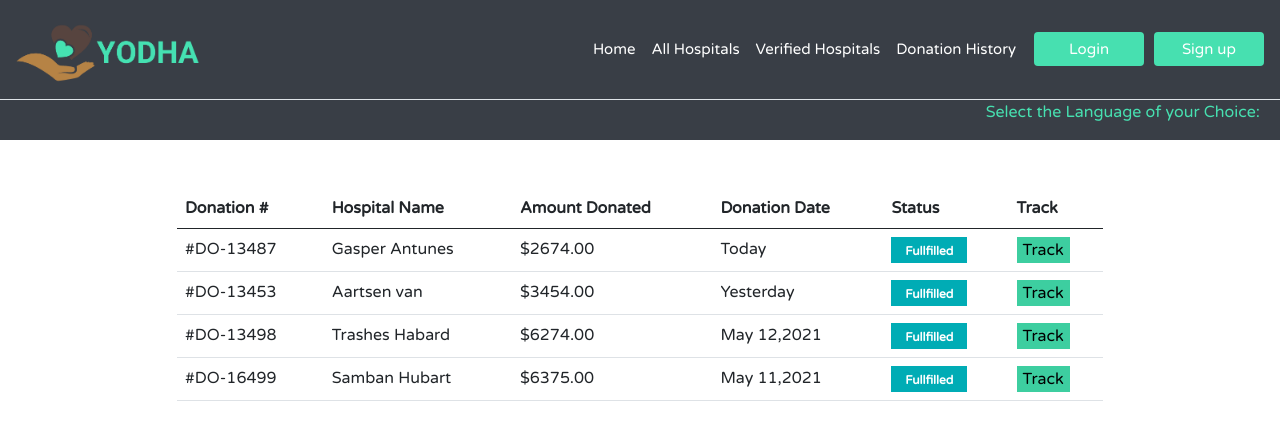
After one commit to niksm7/Yodha, a Django app: template templates/donor/donations.html in a window 1280 px wide. The commit adds this page. Shown: the top 440 px of the page. Run offline with Django 3.2, Linux system fonts and the light colour scheme; the template is opened without the code that fills it, so the values that code supplies are empty; some libraries are stand-ins or nearby versions.

Commit message:
donor complete

```diff
--- a/Yodha/urls.py
+++ b/Yodha/urls.py
@@ -9,5 +9,6 @@ urlpatterns = [
     path('admin/', admin.site.urls),
     path('donor/hospitalleads',views.hospitalleads,name="hospitalleads"),
     path('',views.home,name="home"),
-    path('under-verification',views.under_verification,name="home"),
+    path('donor/under-verification',views.under_verification,name="under_verification"),
+    path('donations',views.donations,name="donations"),
 ]+static(settings.MEDIA_URL,document_root=settings.MEDIA_ROOT)
--- a/Yodha/views.py
+++ b/Yodha/views.py
@@ -13,3 +13,6 @@ def home(request):
 
 def under_verification(request):
     return render(request,'donor/under_verification.html')
+
+def donations(request):
+    return render(request,'donor/donations.html')
--- a/templates/basic.html
+++ b/templates/basic.html
@@ -37,10 +37,9 @@
 
 			<div class="navbar-nav ml-auto action-buttons" style="flex:none">
 				<a href="/" class="nav-item nav-link">Home</a>
-				<a href="/donations/plasma/" class="nav-item nav-link">All Hospitals</a>
-				<a href="/donations/plasma/" class="nav-item nav-link">Under Verification</a>
-				<a href="/discussions/" class="nav-item nav-link">Verified Hospitals</a>
-				<a href="/discussions/" class="nav-item nav-link">Donate Now</a>
+				<a href="/donor/hospitalleads" class="nav-item nav-link">All Hospitals</a>
+				<a href="/donor/under-verification" class="nav-item nav-link">Verified Hospitals</a>
+				<a href="/donations" class="nav-item nav-link">Donation History</a>
 				{% if request.user.is_authenticated %}
 				<div class="nav-item dropdown">
 					{% comment %} <a href="#" data-toggle="dropdown" class="nav-item nav-link dropdown-toggle">Welcome
--- /dev/null
+++ b/templates/donor/donations.html
@@ -0,0 +1,120 @@
+{% extends 'basic.html' %}
+{% block basic_title %}Yodha :: Donation History{% endblock basic_title %}
+
+{% block basic_head %}
+
+{% endblock basic_head %}
+<link rel="stylesheet" href="https://stackpath.bootstrapcdn.com/bootstrap/4.4.1/css/bootstrap.min.css">
+<link rel="stylesheet" href="https://cdnjs.cloudflare.com/ajax/libs/font-awesome/4.7.0/css/font-awesome.min.css">
+<link rel="stylesheet" href="https://use.fontawesome.com/releases/v5.7.2/css/all.css">
+<link rel="stylesheet" href="/media/css/donations.css">
+
+{% block basic_body %}
+
+<div class="container mt-5">
+    <div class="d-flex justify-content-center row">
+        <div class="col-md-10">
+            <div class="rounded">
+                <div class="table-responsive table-borderless">
+                    <table class="table">
+                        <thead>
+                            <tr>
+                                <th>Donation #</th>
+                                <th>Hospital Name</th>
+                                <th>Amount Donated</th>
+                                <th>Donation Date</th>
+                                <th>Status</th>
+                                <th>Track</th>
+                            </tr>
+                        </thead>
+                        <tbody class="table-body">
+                            <tr class="cell-1">
+
+                                <td>#DO-13487</td>
+                                <td>Gasper Antunes</td>
+                                <td>$2674.00</td>
+                                <td>Today</td>
+                                <td><button style="background-color:#00ACB5; border:none;"><span
+                                            class="badge badge-success">Fullfilled</span></button></td>
+                                <td><button style="background-color:#3DCEA0; border:none;" type="button"
+                                        data-toggle="modal" data-target="#myModal"> Track</button></td>
+                            </tr>
+                            <tr class="cell-1">
+
+                                <td>#DO-13453</td>
+                                <td>Aartsen van</td>
+                                <td>$3454.00</td>
+                                <td>Yesterday</td>
+                                <td><button style="background-color:#00ACB5; border:none;"><span
+                                            class="badge badge-success">Fullfilled</span></button></td>
+                                <td><button style="background-color:#3DCEA0; border:none;" type="button"
+                                        data-toggle="modal" data-target="#myModal"> Track</button></td>
+                            </tr>
+                            <tr class="cell-1">
+
+                                <td>#DO-13498</td>
+                                <td>Trashes Habard</td>
+                                <td>$6274.00</td>
+                                <td>May 12,2021</td>
+                                <td><button style="background-color:#00ACB5; border:none;"><span
+                                            class="badge badge-success">Fullfilled</span></button></td>
+                                <td><button style="background-color:#3DCEA0; border:none;" type="button"
+                                        data-toggle="modal" data-target="#myModal"> Track</button></td>
+                            </tr>
+                            <tr class="cell-1">
+
+                                <td>#DO-16499</td>
+                                <td>Samban Hubart</td>
+                                <td>$6375.00</td>
+                                <td>May 11,2021</td>
+                                <td><button style="background-color:#00ACB5; border:none;"><span
+                                            class="badge badge-success">Fullfilled</span></button></td>
+                                <td><button style="background-color:#3DCEA0; border:none;" type="button"
+                                        data-toggle="modal" data-target="#myModal"> Track</button></td>
+                            </tr>
+                        </tbody>
+                    </table>
+                </div>
+            </div>
+        </div>
+    </div>
+</div>
+<div class="modal fade" id="myModal">
+    <div class="modal-dialog modal-dialog-centered">
+        <div class="modal-content">
+            <!-- Modal Header -->
+            <div class="modal-header">
+                <h4 class="modal-title mx-auto" style="color:#04ABB5">Donation #DO-13487</h4> <button type="button" class="close"
+                    data-dismiss="modal">&times;</button>
+            </div> <!-- Modal body -->
+            <div class="modal-body">
+                <div class="progress-track">
+                    <ul id="progressbar">
+                        <li class="step0 active " id="step1">ABC</li>
+                        <li class="step0 active " id="step1">EFG</li>
+                        <li class="step0 active " id="step1">HIJK</li>
+
+                    </ul>
+                </div>
+
+            </div>
+        </div>
+    </div>
+</div>
+
+{% endblock basic_body %}
+
+{% block basic_scripts %}
+
+<script src="https://cdnjs.cloudflare.com/ajax/libs/jquery/3.2.1/jquery.min.js"></script>
+<script src="https://stackpath.bootstrapcdn.com/bootstrap/4.4.1/js/bootstrap.bundle.min.js"></script>
+<script>
+    $(document).ready(function () {
+
+        $('.toggle-btn').click(function () {
+            $(this).toggleClass('active').siblings().removeClass('active');
+        });
+
+    });
+</script>
+{% endblock basic_scripts %}
```
Also changed, not shown: media/css/donations.css (added, +273 -0 lines), templates/donor/filter.html (+4 -69 lines), templates/donor/under_verification.html (+11 -7 lines).
